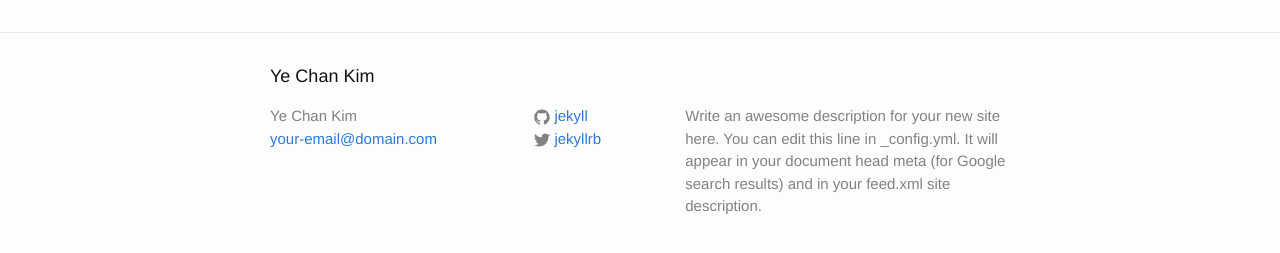
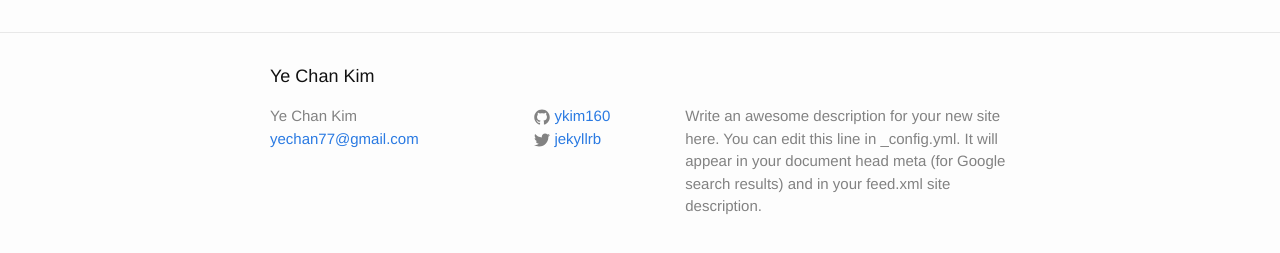
Before and after one commit to ykim160/test, a Jekyll site: the page built from index.html, in a window 1280 px wide. Shown: the part 264-517 px from the top of the page. Built offline with Jekyll 4.4.1, drawn with Linux system fonts in a browser that asks for light colours.

Commit message:
Update _config.yml

```diff
--- a/_config.yml
+++ b/_config.yml
@@ -7,7 +7,7 @@
 
 # Site settings
 title: Ye Chan Kim
-email: your-email@domain.com
+email: yechan77@gmail.com
 description: > # this means to ignore newlines until "baseurl:"
   Write an awesome description for your new site here. You can edit this
   line in _config.yml. It will appear in your document head meta (for
@@ -15,7 +15,7 @@ description: > # this means to ignore newlines until "baseurl:"
 baseurl: "" # the subpath of your site, e.g. /blog
 url: "http://yourdomain.com" # the base hostname & protocol for your site
 twitter_username: jekyllrb
-github_username:  jekyll
+github_username:  ykim160
 
 # Build settings
 markdown: kramdown
```
